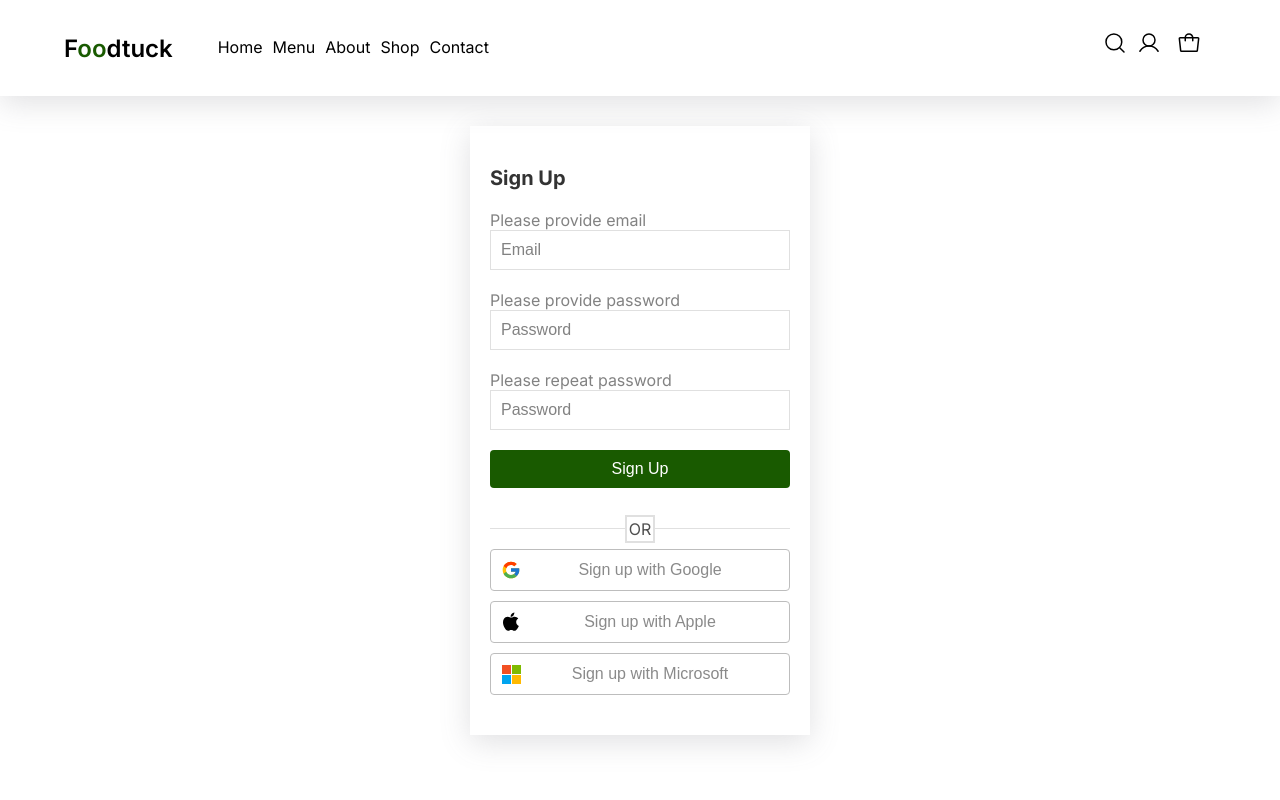
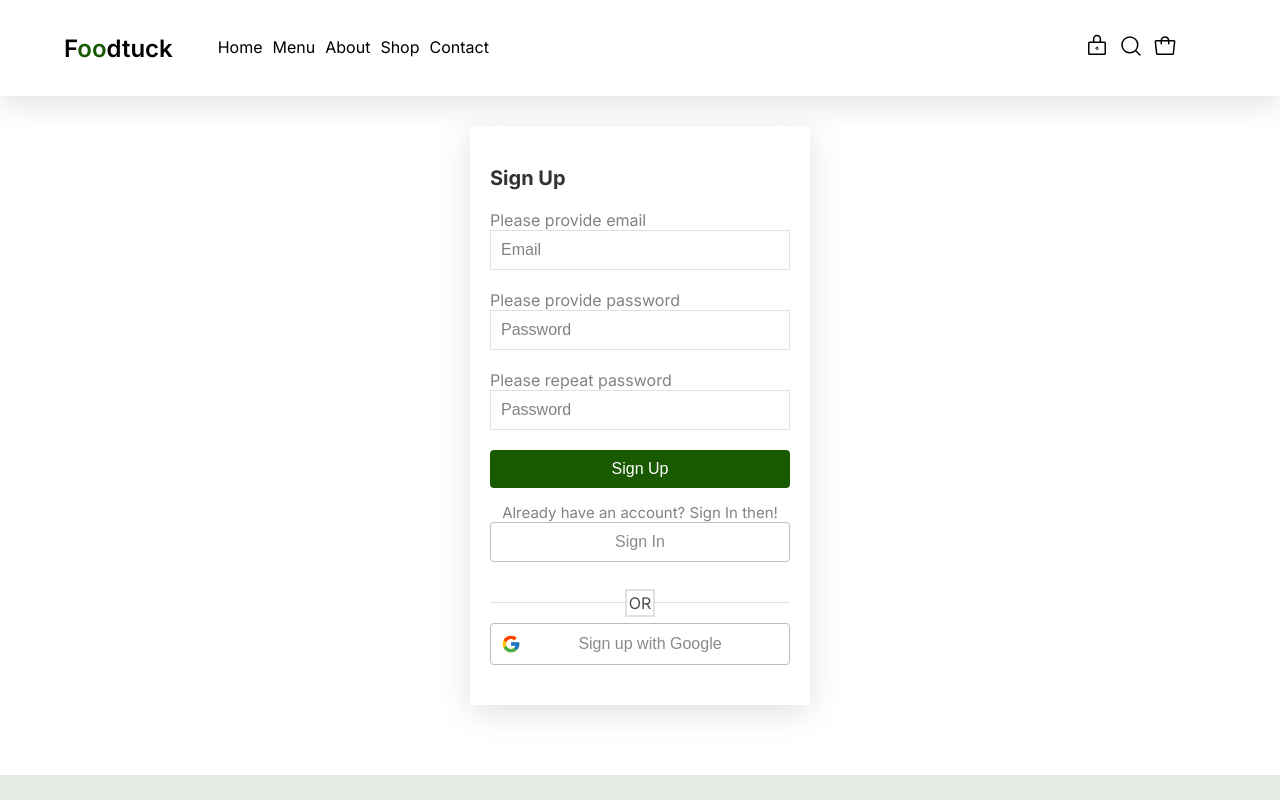
Before and after one commit to AugustasPaliulis/Restaurant, a Next.js app: page /auth/signup in a window 1280 px wide. Shown: the top 800 px of the page. Built offline with nearby package versions, Linux system fonts and the light colour scheme; no server answers.

Commit message:
Navbar icon change according to user, other fixes

```diff
--- a/src/components/navbar/Navbar.module.scss
+++ b/src/components/navbar/Navbar.module.scss
@@ -88,6 +88,11 @@ $primary-green: #195a00;
   }
   li {
     margin: 5px;
+    width: 24px;
+    &:hover {
+      transform: scale(1.1);
+      cursor: pointer;
+    }
   }
   @media screen and (max-width: 370px) {
     ul {
--- a/src/components/navbar/index.js
+++ b/src/components/navbar/index.js
@@ -1,48 +1,70 @@
 "use client";
-import Image from "next/image";
 import { usePathname } from "next/navigation";
 import Link from "next/link";
-
+import { useContext } from "react";
 import styles from "./Navbar.module.scss";
-import search from "../../icons/search.svg";
-import person from "../../icons/person.svg";
-import cart from "../../icons/cart.svg";
-import hamburger from "../../icons/hamburger.svg";
-import cross from "../../icons/cross.svg";
 import { useEffect, useState } from "react";
 
+//Icons
 import Person from "../../icons/person.js";
 import Cart from "@/icons/cart";
 import Search from "@/icons/search";
 import Hamburger from "@/icons/hamburger";
 import Cross from "@/icons/cross";
 
+// Firebase imports
+import { auth } from "@/firebase/config";
+import { onAuthStateChanged } from "firebase/auth";
+import { FirebaseAuthUser } from "@/context/firebase/auth/context";
+import Lock from "@/icons/lock";
+
 const Navbar = () => {
+  const user = useContext(FirebaseAuthUser); // Getting user context
   const pathname = usePathname();
   const [navbarOpen, setNavbarOpen] = useState(false);
-  const [scrolled, setScrolled] = useState(false);
+  const [scrolled, setScrolled] = useState(false); // State for changing navbar color, based on if it is scrolled
+  // State for checking if navbar color should be changed (Only on homepage it should)
+  const [scrollCheck, setScrollCheck] = useState(
+    pathname === "/" ? true : false
+  );
 
+  // Getting user and adding it to state if it is empty
+  onAuthStateChanged(auth, (userInfo) => {
+    if (userInfo) {
+      user.setUser(userInfo);
+      console.log(user);
+    } else {
+      return;
+    }
+  });
+
+  // Hook for checking if Navbar color change on scroll should be performed. Color is changed only on Homepage (route="/").
+  useEffect(() => {
+    setScrolled(pathname === "/" ? false : true);
+    setScrollCheck(pathname === "/" ? true : false);
+  }, [pathname]);
+  // Mobile navbar menu toggling function
   const handleToggle = () => {
     setNavbarOpen((prev) => !prev);
   };
-
+  // Mobile navbar menu closing function
   const closeMenu = () => {
     setNavbarOpen(false);
   };
+
+  // Navbar background color change code on scroll
   useEffect(() => {
     const ChangeBackground = () => {
-      if (window.scrollY > 10) {
-        setScrolled(true);
-      } else {
+      if (scrollCheck) {
         setScrolled(false);
+        if (window.scrollY > 10) {
+          setScrolled(true);
+        } else {
+          setScrolled(false);
+        }
       }
     };
-    if (pathname != "/") {
-      setScrolled(true);
-    } else {
-      setScrolled(false);
-      window.addEventListener("scroll", ChangeBackground);
-    }
+    window.addEventListener("scroll", ChangeBackground);
   });
 
   return (
@@ -96,15 +118,20 @@ const Navbar = () => {
       >
         <ul>
           <li>
-            {/* <Image src={search} alt="search" width="20" height="auto" /> */}
+            {user.user ? (
+              <Link href="/">
+                <Person />
+              </Link>
+            ) : (
+              <Link href="/auth/signup">
+                <Lock />
+              </Link>
+            )}
+          </li>
+          <li>
             <Search />
           </li>
           <li>
-            {/* <Image src={person} alt="person" width="20" height="auto" /> */}
-            <Person />
-          </li>
-          <li>
-            {/* <Image src={cart} alt="cart" width="20" height="auto" /> */}
             <Cart />
           </li>
 
--- a/src/components/page_parts/signup_form/Signup.module.scss
+++ b/src/components/page_parts/signup_form/Signup.module.scss
@@ -1,5 +1,6 @@
 $grey-1: #333333;
 $grey-2: #4f4f4f;
+$grey-3: #828282;
 $grey-5: #e0e0e0;
 
 .formContainer {
@@ -10,12 +11,23 @@ $grey-5: #e0e0e0;
   min-width: 300px;
   padding: 40px 20px 40px 20px;
   box-shadow: rgba(100, 100, 111, 0.2) 0px 7px 29px 0px;
+  a {
+    text-decoration: none;
+  }
 
   .signupTitle h1 {
     color: $grey-1;
     font-size: 20px;
     margin: 0;
     margin-bottom: 20px;
+  }
+  .signinDislaimer {
+    font-size: 15px;
+    color: $grey-3;
+    text-align: center;
+    p {
+      margin-bottom: 0;
+    }
   }
   .dividerContainer {
     display: flex;
--- a/src/components/page_parts/signup_form/index.js
+++ b/src/components/page_parts/signup_form/index.js
@@ -1,5 +1,6 @@
 "use client";
 import { useContext, useEffect, useState } from "react";
+import { useRouter } from "next/navigation";
 //Style
 import styles from "./Signup.module.scss";
 //Components
@@ -20,13 +21,12 @@ import {
   signInWithRedirect,
   getRedirectResult,
   GoogleAuthProvider,
-  signInWithEmailAndPassword,
-  signOut,
 } from "firebase/auth";
 //Toastify alert
 import { toast } from "react-toastify";
 import { ToastContainer } from "react-toastify";
 import "react-toastify/dist/ReactToastify.css";
+import Link from "next/link";
 
 const SignUpForm = () => {
   const [email, setEmail] = useState("");
@@ -37,7 +37,8 @@ const SignUpForm = () => {
   const [errorPasswordRepeat, setErrorPasswordRepeat] = useState();
   const [showAlertState, setShowAlertState] = useState(false);
   const [loadingSignup, setLoadingSignup] = useState(false);
-  const user = useContext(FirebaseAuthUser);
+  const user = useContext(FirebaseAuthUser); //Getting app user context
+  const router = useRouter();
   // On user state change we add user to local react context
   onAuthStateChanged(auth, (userInfo) => {
     if (userInfo) {
@@ -145,6 +146,7 @@ const SignUpForm = () => {
       createUserWithEmailAndPassword(auth, email, password)
         .then((userCredential) => {
           console.log("success");
+          router.push("/");
         })
         .catch((error) => {
           user.setError(error);
@@ -162,6 +164,7 @@ const SignUpForm = () => {
         const token = credential.accessToken;
         user.setUser(result.user);
         setLoadingSignup(false);
+        router.push("/");
       })
       .catch((error) => {
         user.setError(error);
@@ -210,6 +213,14 @@ const SignUpForm = () => {
             Sign Up
           </InputButton>
         </form>
+        <div className={styles.signinDislaimer}>
+          <p>Already have an account? Sign In then!</p>
+        </div>
+        <Link href="/">
+          <InputButton buttonStyle="outline" buttonColor="grey">
+            Sign In
+          </InputButton>
+        </Link>
         <div className={styles.dividerContainer}>
           <div className={styles.divider} />
           <div className={styles.dividerText}>OR</div>
@@ -224,7 +235,7 @@ const SignUpForm = () => {
           >
             Sign up with Google
           </InputButton>
-          <InputButton
+          {/* <InputButton
             buttonStyle="outline"
             buttonColor="grey"
             icon={<Apple />}
@@ -237,7 +248,7 @@ const SignUpForm = () => {
             icon={<Microsoft />}
           >
             Sign up with Microsoft
-          </InputButton>
+          </InputButton> */}
         </div>
       </div>
       <ToastContainer />
--- a/src/icons/lock.js
+++ b/src/icons/lock.js
@@ -8,14 +8,14 @@ const Lock = (props) => (
     {...props}
   >
     <path
-      stroke="#1F242E"
+      stroke="#FFFF"
       strokeLinecap="round"
       strokeLinejoin="round"
       strokeWidth={1.5}
       d="M19.5 8.25h-15a.75.75 0 0 0-.75.75v10.5c0 .414.336.75.75.75h15a.75.75 0 0 0 .75-.75V9a.75.75 0 0 0-.75-.75ZM8.625 8.25V4.875a3.375 3.375 0 0 1 6.75 0V8.25"
     />
     <path
-      fill="#1F242E"
+      fill="#FFFF"
       d="M12 15.375a1.125 1.125 0 1 0 0-2.25 1.125 1.125 0 0 0 0 2.25Z"
     />
   </svg>
--- a/src/icons/person.js
+++ b/src/icons/person.js
@@ -1,6 +1,6 @@
 import * as React from "react";
 const Person = (props) => (
-  <svg xmlns="http://www.w3.org/2000/svg" width={30} height={30} fill="none">
+  <svg xmlns="http://www.w3.org/2000/svg" width={24} height={24} fill="none">
     <path
       stroke="#FFFF"
       strokeMiterlimit={10}
```
